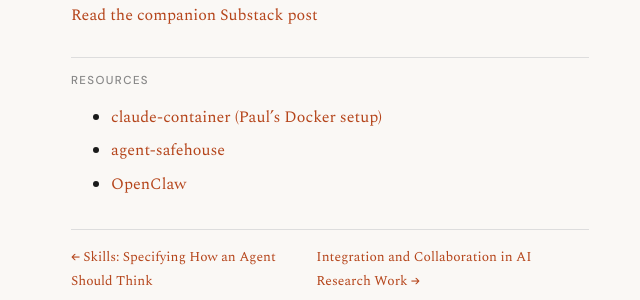
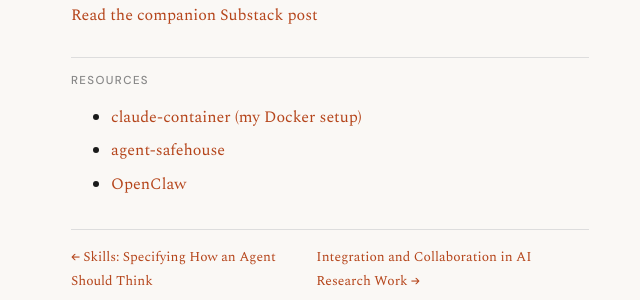
Before and after one commit to matteonorm/ai-for-empirical-research, a Jekyll site: the page built from pipeline/07-permissions.md, in a window 1280 px wide. Shown: the part 1256-1556 px from the top of the page, without its empty margins (153-793 px from the left). Built offline with Jekyll 4.4.1, drawn with Linux system fonts in a browser that asks for light colours.

Commit message:
Fix claude-container label: "my Docker setup" (Paul's voice)
Co-Authored-By: Claude Opus 4.6 <noreply@anthropic.com>
Claude-Session: https://claude.ai/code/session_01HepUNFt6qv4acSiSSC5XLj

```diff
--- a/_data/videos.yml
+++ b/_data/videos.yml
@@ -147,7 +147,7 @@
     - "Sandboxing opens up the long-running-agent workflow: once the boundary is right, persistent agents become tractable"
     - "Treat an agent with tools like a research assistant: you would not give an RA a task where they can break everything, and the sandbox is how you enforce that"
   resources:
-    - title: "claude-container (Paul’s Docker setup)"
+    - title: "claude-container (my Docker setup)"
       url: "https://github.com/paulgp/claude-container"
     - title: "agent-safehouse"
       url: "https://agent-safehouse.dev/"
```
Also changed, not shown: content-notes/permissions.md (+1 -1 lines).
